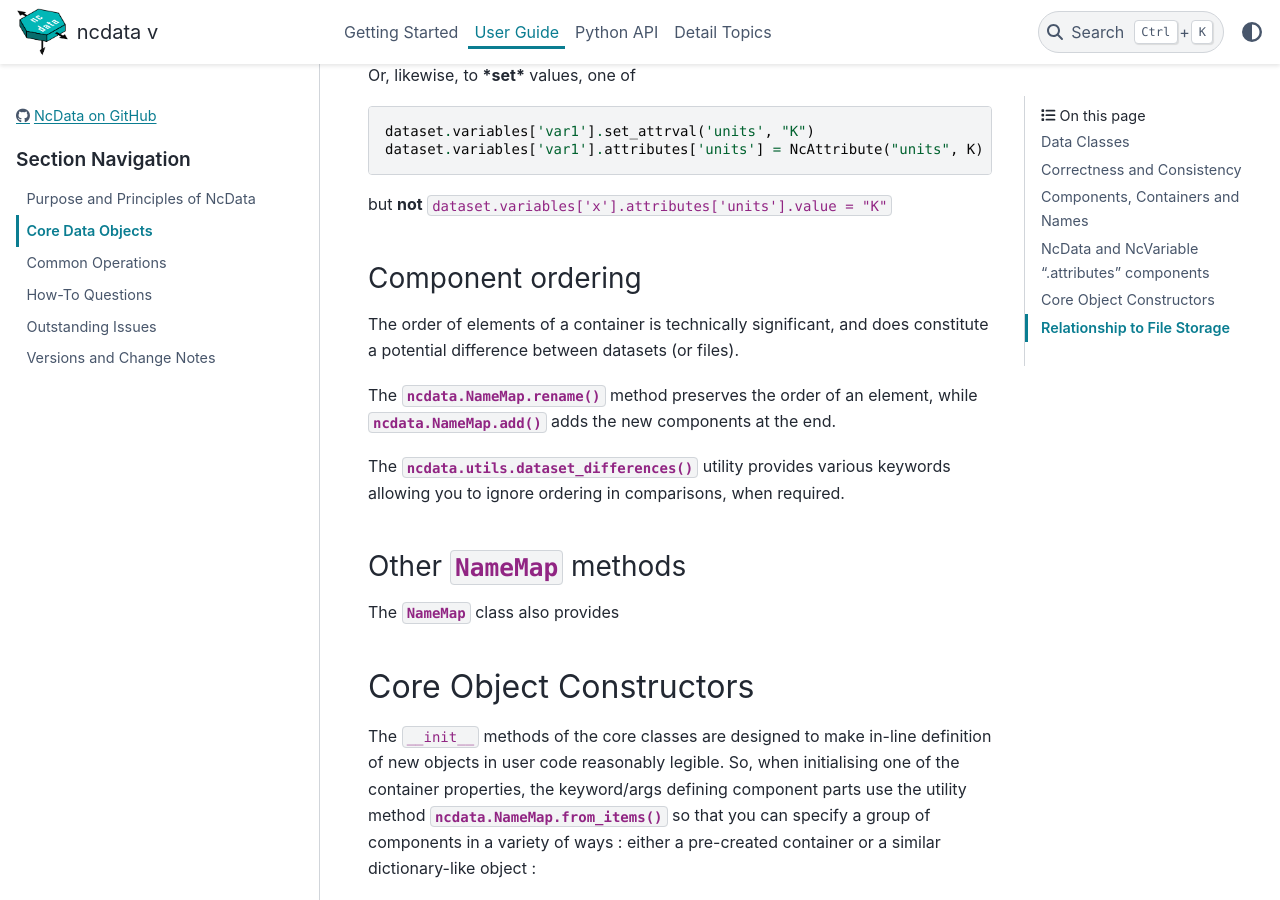
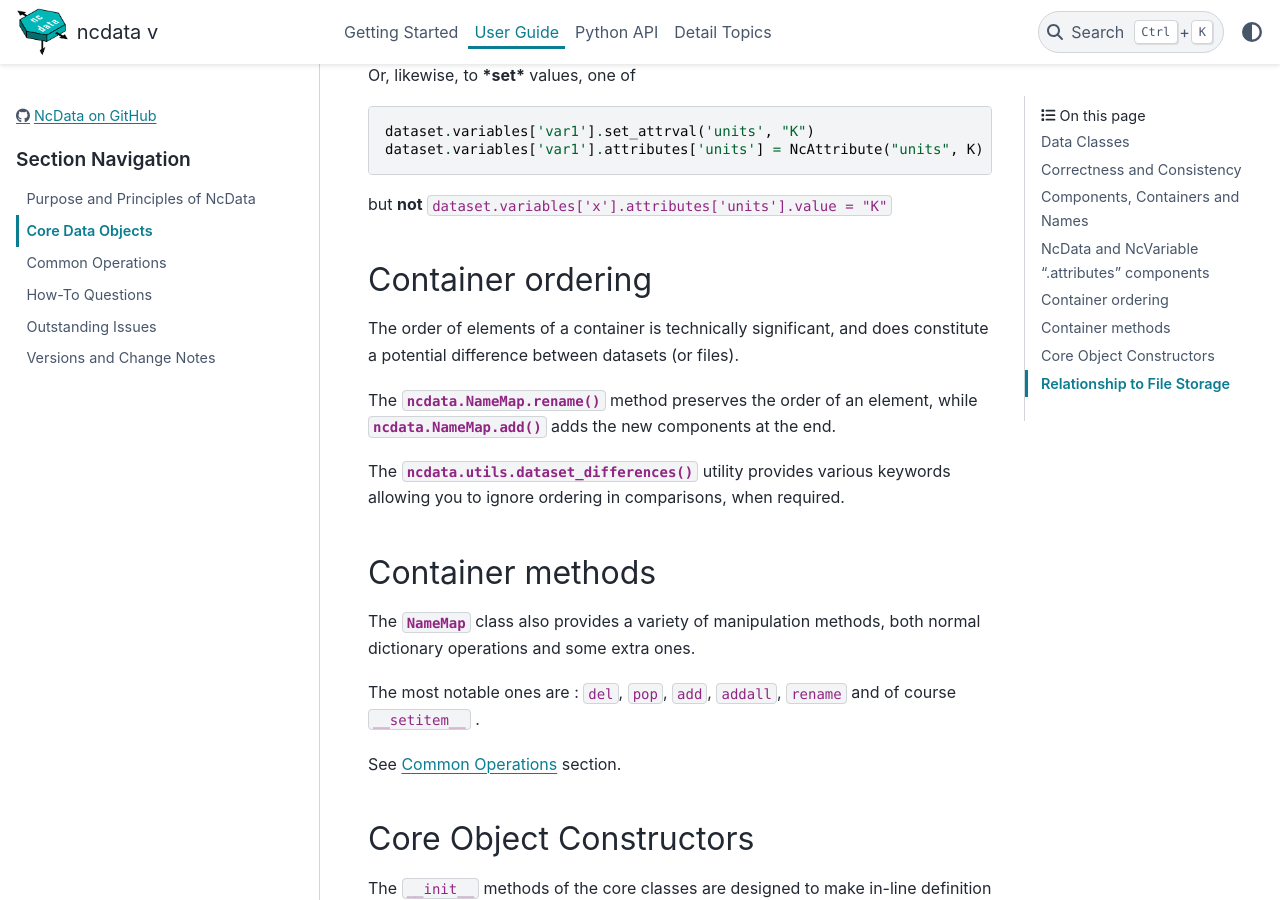
Before and after one commit to pp-mo/ncdata, a Sphinx documentation site: the page built from docs/userdocs/user_guide/data_objects.rst, in a window 1280 px wide and 900 px high, scrolled down 4522 px. Built offline with Sphinx 7.4.7 and the PyData theme 0.15.4, drawn with Linux system fonts in a browser that asks for light colours; the version number could not be read and is left out.

Commit message:
More change WIP

```diff
--- a/docs/userdocs/user_guide/data_objects.rst
+++ b/docs/userdocs/user_guide/data_objects.rst
@@ -182,8 +182,8 @@ Or, likewise, to ***set*** values, one of
 but **not** ``dataset.variables['x'].attributes['units'].value = "K"``
 
 
-Component ordering
-^^^^^^^^^^^^^^^^^^
+Container ordering
+------------------
 The order of elements of a container is technically significant, and does constitute a
 potential difference between datasets (or files).
 
@@ -193,9 +193,16 @@ while :meth:`ncdata.NameMap.add` adds the new components at the end.
 The :func:`ncdata.utils.dataset_differences` utility provides various keywords allowing
 you to ignore ordering in comparisons, when required.
 
-Other :class:`~ncdata.NameMap` methods
-^^^^^^^^^^^^^^^^^^^^^^^^^^^^^^^^^^^^^^
-The :class:`~ncdata.NameMap` class also provides
+
+Container methods
+-----------------
+The :class:`~ncdata.NameMap` class also provides a variety of manipulation methods,
+both normal dictionary operations and some extra ones.
+
+The most notable ones are : ``del``, ``pop``, ``add``, ``addall``, ``rename`` and of
+course  ``__setitem__`` .
+
+See :ref:`common_operations` section.
 
 .. _data-constructors:
 
--- a/docs/userdocs/user_guide/general_topics.rst
+++ b/docs/userdocs/user_guide/general_topics.rst
@@ -1,3 +1,5 @@
+.. _common_operations:
+
 Common Operations
 =================
 A group of common operations are available on all the core component types,
```
Also changed, not shown: other parts of docs/userdocs/user_guide/general_topics.rst (+1 -1 lines).
